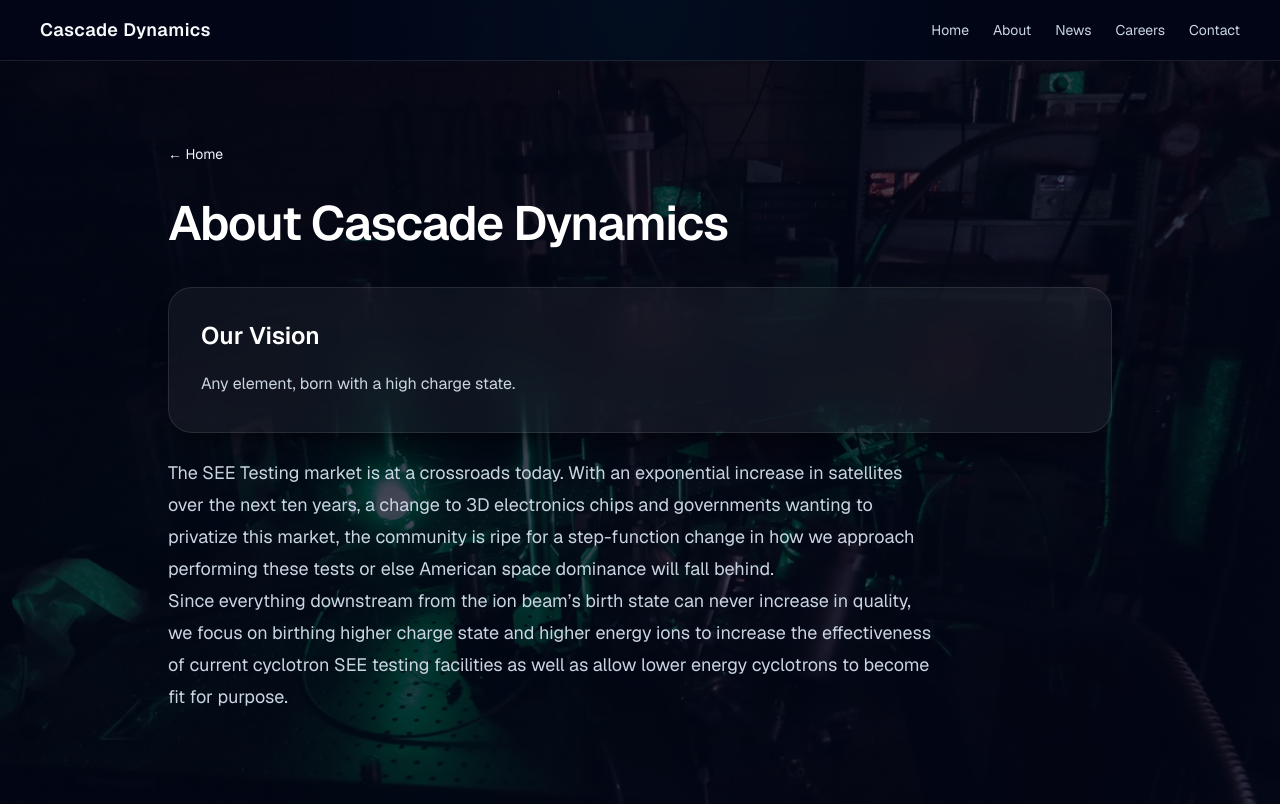
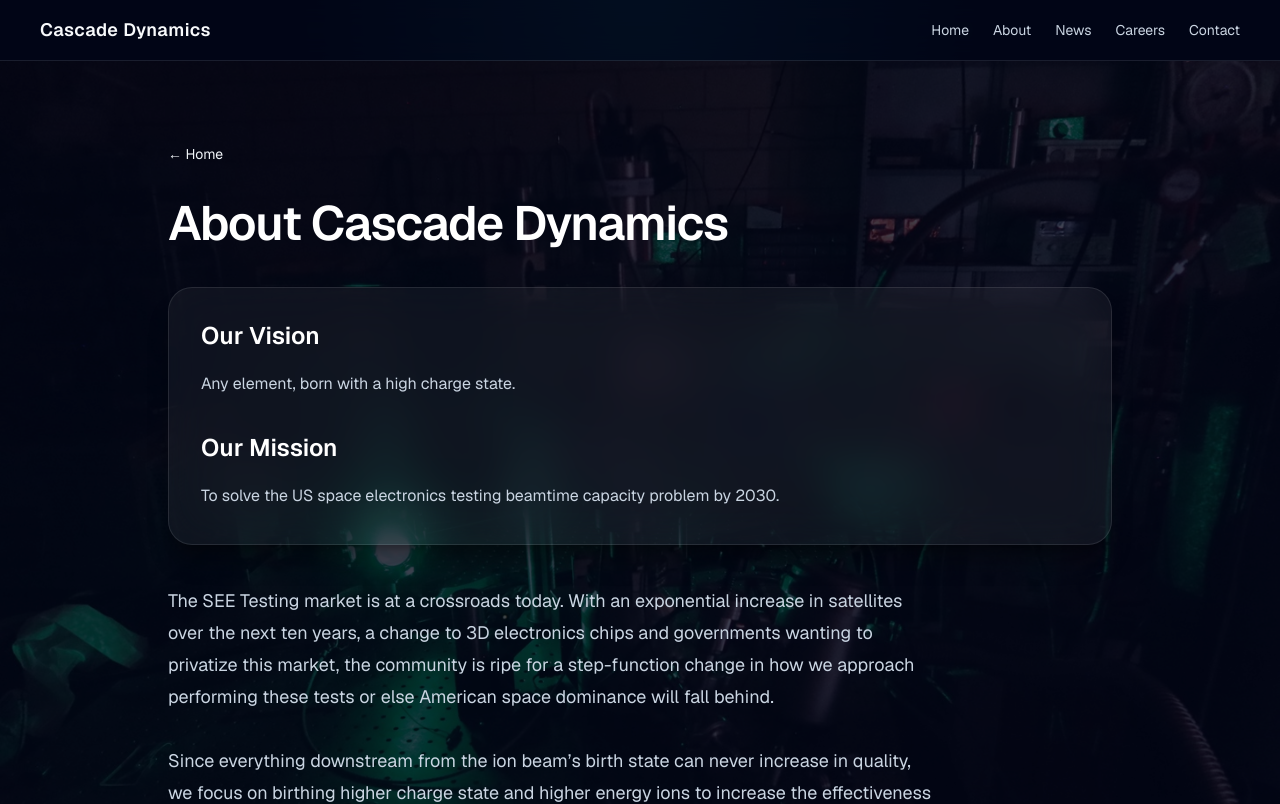
Before and after one commit to cvsolfari/cascade, a Next.js app: page /about in a window 1280 px wide. Shown: the top 804 px of the page. Built offline with nearby package versions, Linux system fonts and the light colour scheme.

Commit message:
Updated About Page

```diff
--- a/app/about/page.tsx
+++ b/app/about/page.tsx
@@ -26,13 +26,21 @@ export default function AboutPage() {
               Any element, born with a high charge state.
             </p>
           </div>
+          <div>
+            <h2 className="text-2xl font-semibold text-white">Our Mission</h2>
+            <p className="mt-4 text-slate-300 leading-8">
+              To solve the US space electronics testing beamtime capacity problem by 2030.
+            </p>
+          </div>
         </div>
-        <p className="mt-6 max-w-3xl text-lg leading-8 text-slate-300">
-         The SEE Testing market is at a crossroads today. With an exponential increase in satellites over the next ten years, a change to 3D electronics chips and governments wanting to privatize this market, the community is ripe for a step-function change in how we approach performing these tests or else American space dominance will fall behind.
-        </p>
-        <p className="max-w-3xl text-lg leading-8 text-slate-300">
-Since everything downstream from the ion beam’s birth state can never increase in quality, we focus on birthing higher charge state and higher energy ions to increase the effectiveness of current cyclotron SEE testing facilities as well as allow lower energy cyclotrons to become fit for purpose.
-        </p>
+        <div className="mt-10 space-y-8">
+          <p className="max-w-3xl text-lg leading-8 text-slate-300">
+           The SEE Testing market is at a crossroads today. With an exponential increase in satellites over the next ten years, a change to 3D electronics chips and governments wanting to privatize this market, the community is ripe for a step-function change in how we approach performing these tests or else American space dominance will fall behind.
+          </p>
+          <p className="max-w-3xl text-lg leading-8 text-slate-300">
+  Since everything downstream from the ion beam’s birth state can never increase in quality, we focus on birthing higher charge state and higher energy ions to increase the effectiveness of current cyclotron SEE testing facilities as well as allow lower energy cyclotrons to become fit for purpose.
+          </p>
+        </div>
 
 
       </div>
```
